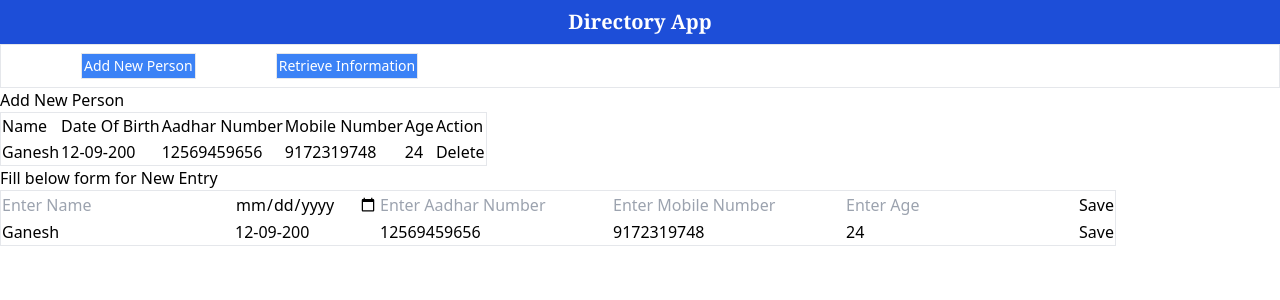
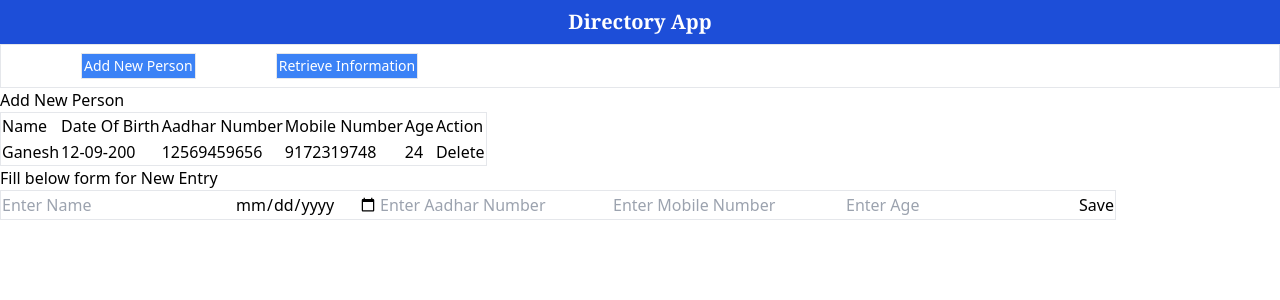
Before and after one commit to gkusumbe7/Directory-App, a React (Vite) app: page / in a window 1280 px wide. Shown: the top 300 px of the page. Built offline with nearby package versions, Linux system fonts and the light colour scheme.

Commit message:
added code

```diff
--- a/src/component/AddPersonInfo.jsx
+++ b/src/component/AddPersonInfo.jsx
@@ -1,5 +1,49 @@
+import { useState,useEffect } from "react";
+
+
+
 const AddPersonInfo = ()=>{
 
+
+const [personName , setPersonName ] = useState(" ");
+const [personDOB , setPersonDOB ] =  useState("");
+const [personAadhar , setPersonAadhar ] =  useState("");
+const [personMobile , setPersonMobile ] =  useState("");
+const [personAge , setPersonAge ] =  useState("");
+
+
+
+    const personInformation = [{
+        name:"",
+        dob:"",
+        aadharNo:"",
+        mobileNo:"",
+        age:"age",
+}
+]
+
+    const savePersonInformation =(e)=>{
+        e.preventDefault();
+        setPersonName(e.target.personName.value);
+        setPersonDOB(e.target.dob.value);
+        setPersonAadhar(e.target.aadharNumber.value);
+        setPersonMobile(e.target.mobileNumber.value)
+        setPersonAge(e.target.age.value);
+
+
+        personInformation.push(
+            ...personInformation,
+            {
+                name:personName,
+                dob:personDOB,
+                aadharNo:personAadhar,
+                mobileNo:personMobile,
+                age:personAge,
+            }
+        )
+    }
+
+    console.log(personInformation)
     return(
         <>
             <div className="">
@@ -29,25 +73,19 @@ const AddPersonInfo = ()=>{
                     {/* Enter Data */}
 
                     <section>
-                     <h1>Fill below form for New Entry</h1>
+                    <form onSubmit={savePersonInformation}>
+                    <h1>Fill below form for New Entry</h1>
                         <table className="border tex-sm">
-                                <thead className="text-xm">
+                                <tr className="text-xm">
                                     <td><input type="text" placeholder="Enter Name" name="" id="personName" /></td>
-                                    <td><input type="date" name="" id="date" /></td>
-                                    <td><input type="text" placeholder="Enter Aadhar Number" name="" id="aadharNo" /></td>
-                                    <td><input type="text" placeholder="Enter Mobile Number" name="" id="mobileNo" /></td>
+                                    <td><input type="date" name="" id="dob" /></td>
+                                    <td><input type="text" placeholder="Enter Aadhar Number" name="" id="aadharNumber" /></td>
+                                    <td><input type="text" placeholder="Enter Mobile Number" name="" id="mobileNumber" /></td>
                                     <td><input type="text" placeholder="Enter Age" name="" id="age" /></td>
-                                    <td><button>Save</button></td>
-                                </thead>
-                                <tr>
-                                   <td>Ganesh</td>
-                                    <td>12-09-200</td>
-                                    <td>12569459656</td>
-                                    <td>9172319748</td>
-                                    <td>24</td>
-                                    <td>Save</td>
+                                    <td><button type="submit">Save</button></td>
                                 </tr>
                         </table>
+                    </form>
                     </section>
             </div>
         </>
```
